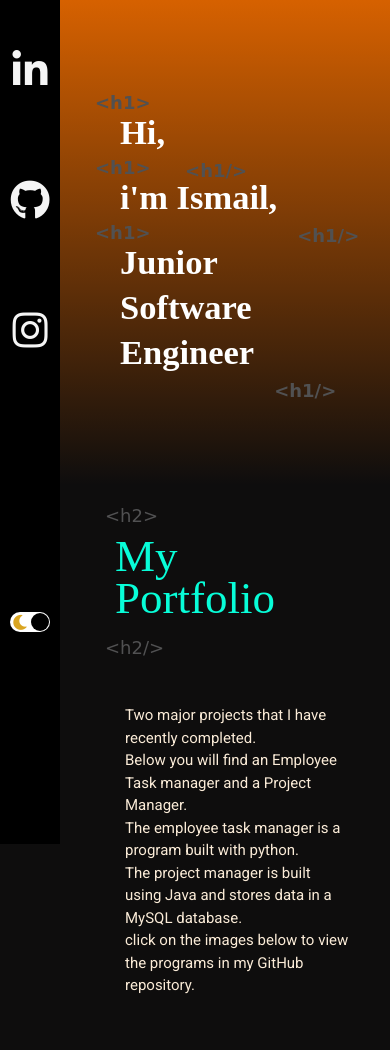
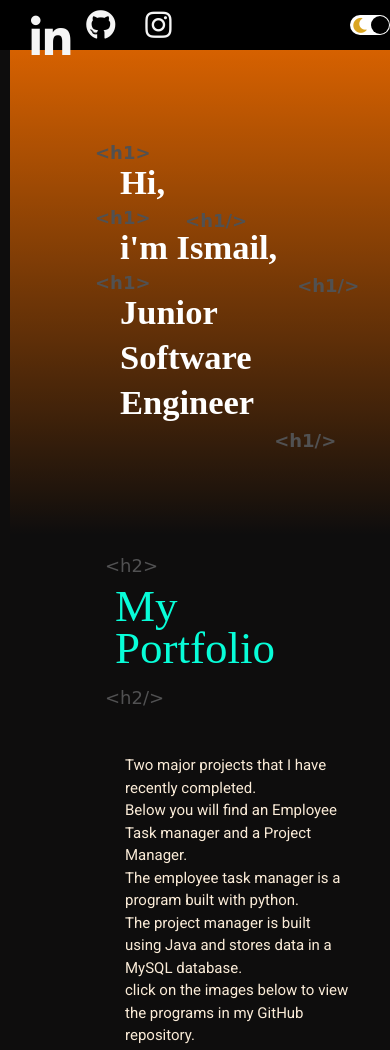
Before and after one commit to smileforismail/First-Try-At-A-Personal-Website, a plain HTML site: page index.html in a window 390 px wide. Shown: the top 1050 px of the page. Drawn offline with Linux system fonts and the light colour scheme.

Commit message:
move nav bar to top for mobile

```diff
--- a/style.css
+++ b/style.css
@@ -280,9 +280,26 @@ color: goldenrod;
 
 @media screen and (max-width: 600px){
 
-    .sidebar{
-        width: 60px;
+    .sidebar {
+        width: 100%;
+        height: 50px;
+        background-color: black;
+        position: sticky;
+        top: 0;
+        display: flex;
+        flex-direction: row;
     }
+
+    #linkedIn{
+        margin-top: 1px;
+    }
+
+    .menu-icons{
+        margin-top: 10px;
+        font-size: 30px;
+        padding-left: 30px;
+    }
+
 
     .intro{
         margin-left: 10px;
```
